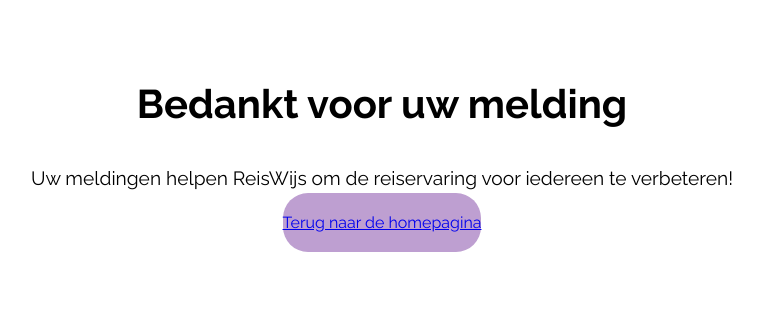
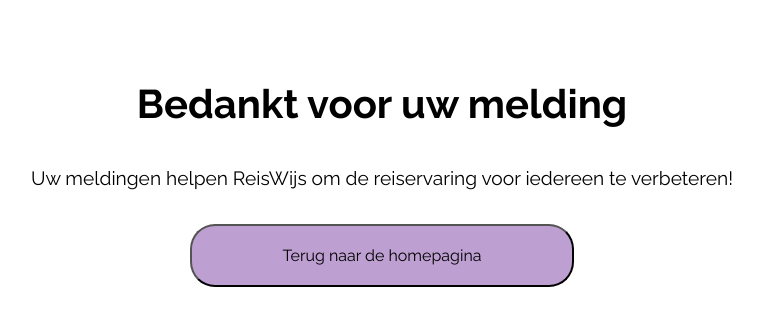
Before and after one commit to RickDeGroot1/CLE-3, a PHP site: page /comment-confirmation.php in a window 1280 px wide. Shown: the part 129-455 px from the top of the page, without its empty margins (258-1021 px from the left). Run offline with PHP 8.4, Linux system fonts and the light colour scheme.

Commit message:
confirmatie scherm

```diff
--- a/comment-confirmation.php
+++ b/comment-confirmation.php
@@ -29,8 +29,10 @@
     <div class="confirmation-container">
         <p class="confirmation-message">Bedankt voor uw melding</p>
         <p class="additional-message">Uw meldingen helpen ReisWijs om de reiservaring voor iedereen te verbeteren!</p>
-        <div class="back-to-home">
-            <a href="index.php">Terug naar de homepagina</a>
+        <div>
+            <a href="index.php">
+                <button class="back-to-home"> Terug naar de homepagina</button>
+            </a>
         </div>
     </div>
 </main>
--- a/styles/style.css
+++ b/styles/style.css
@@ -140,15 +140,11 @@ nav a:hover {
     text-align: center;
 }
 
-.back-to-home a {
+.back-to-home {
     background-color: #be9fd1;
     padding: 2.5vh 0 2.5vh 0;
     border-radius: 25px;
-    width: 100%;
+    width: 30%;
     font-size: 1rem;
     margin-top: 2vh;
 }
-
-.back-to-home a:hover {
-    background-color: #9b7fb5;
-}
```
